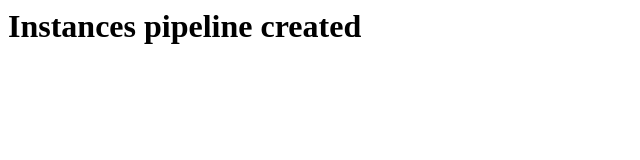
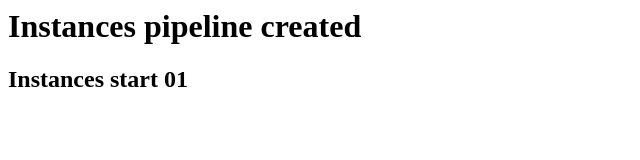
Before and after one commit to erande1994-dot/NavnathRepo02, a plain HTML site: page index.html in a window 1280 px wide. Shown: the whole page, without its empty margins (0-640 px from the left). Drawn offline with Linux system fonts and the light colour scheme.

Commit message:
Second line commited

```diff
--- a/index.html
+++ b/index.html
@@ -1 +1,2 @@
 <h1>Instances pipeline created</h1>
+<h2>Instances start 01</h2>
```
